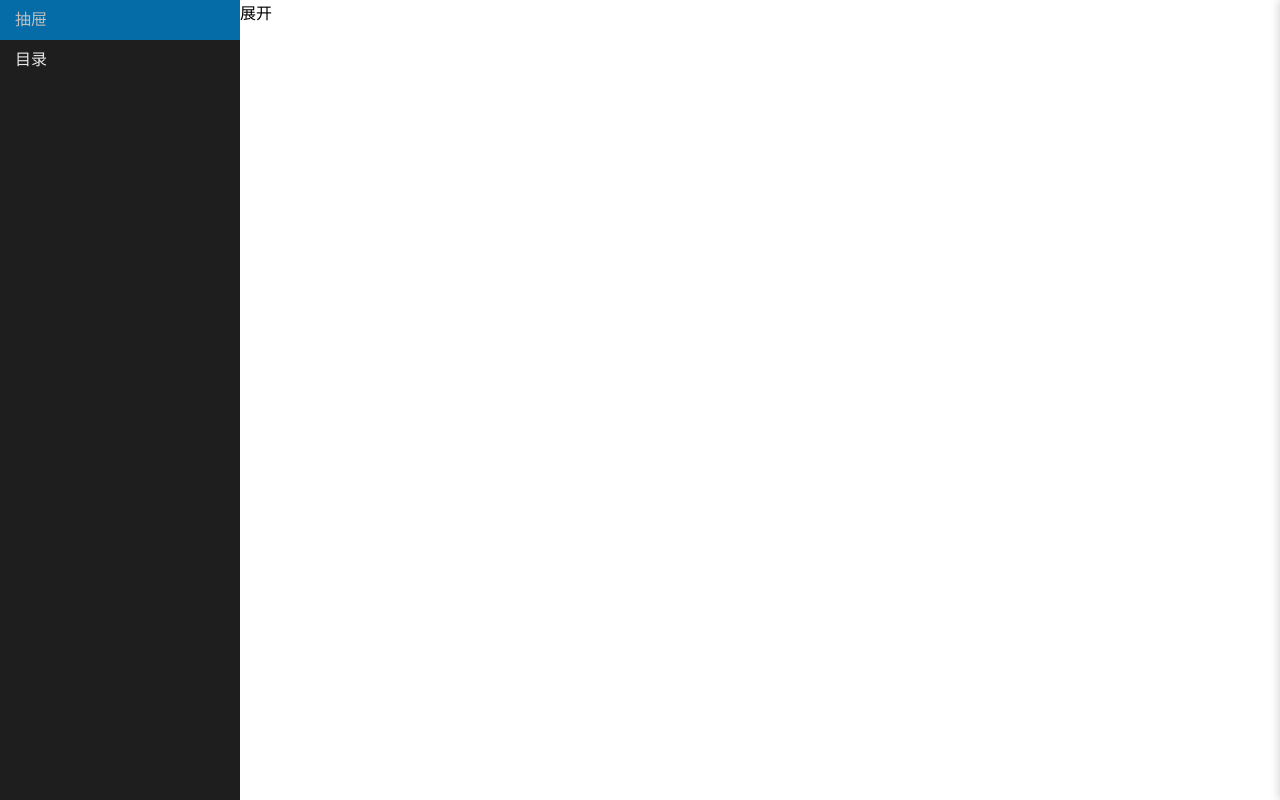
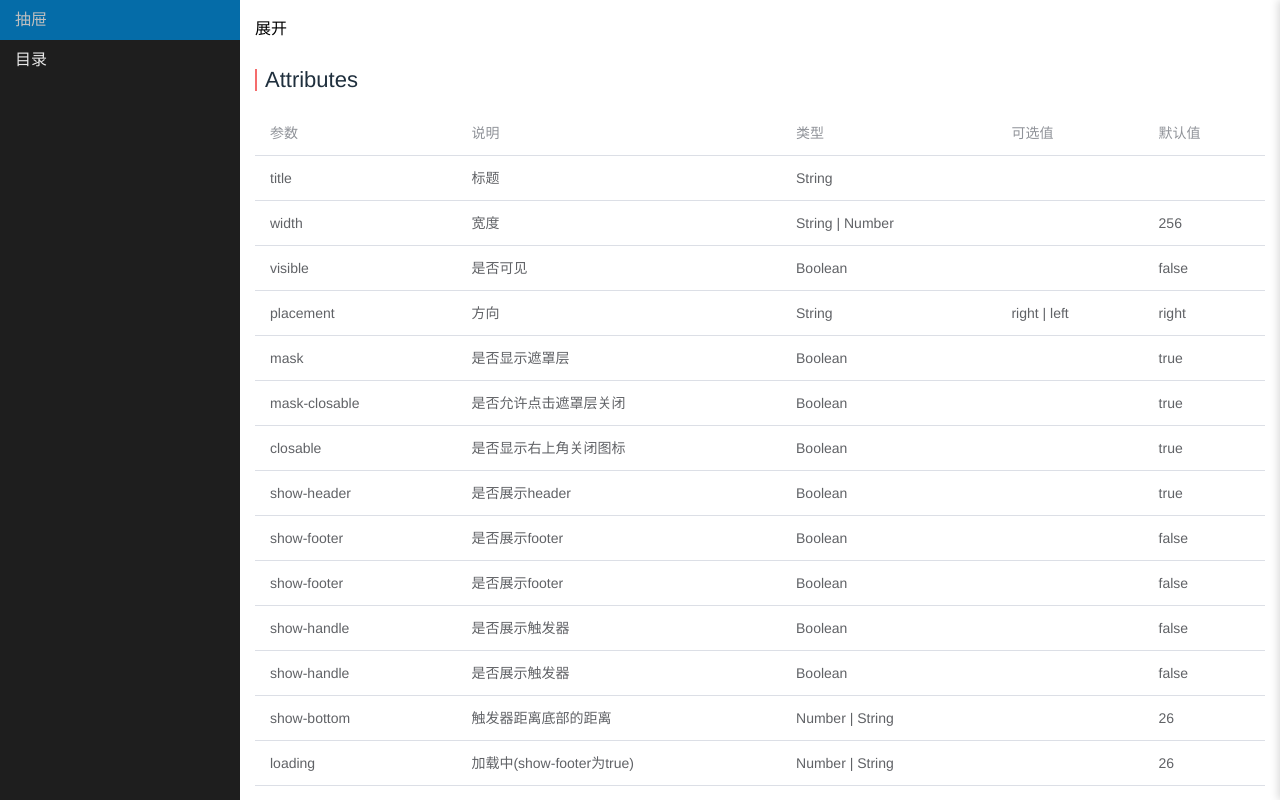
Before and after one commit to hcl0101/hcl, a Vue app: page /drawer in a window 1280 px wide. Built offline with nearby package versions, Linux system fonts and the light colour scheme.

Commit message:
completed component:hcl-drawer

```diff
--- a/src/components/drawer/Drawer.vue
+++ b/src/components/hcl-drawer/hcl-drawer.vue
@@ -1,34 +1,3 @@
-<!--
-依赖：
-  iconfont中的antD图标
-  elementUi中的el-button
--->
-
-<!--
-props:
-  参数            类型              默认值       说明
-  title           String           ''           抽屉的标题  //show-header为true
-  width           String|Number    256          抽屉的宽度
-  placement       String           'right'      抽屉的方向 right | left
-  visible         Boolean          false        是否可见
-  duration        String | Number  0.5          动画持续时间
-  mask            Boolean          true         是否显示遮罩层
-  maskClosable    Boolean          true         点击遮罩层，是否允许关闭
-  closable        Boolean          false        是否展示右上角关闭图标
-  show-header     Boolean          true         是否在顶部展示header
-  show-footer     Boolean          false        是否在底部展示footer
-  show-handle     Boolean          false        是否显示关闭器
-  handleBottom    Number           26           关闭器距离底部的距离
-  loading         Boolean          false        底部的提交按钮的状态， 需要配合show-footer使用
-  drawerClass     String           ''           外部传入的class样式， 用于自定义drawer
-
-event：
-  方法名          参数              说明
-  onClose         event对象         抽屉收起时的回调，
-  onSubmit        event对象         设置footer后，点击确认按钮触发的事件
--->
-
-
 <template>
   <div
     :class="[
@@ -40,7 +9,7 @@ event：
     <div
       class="hcl-drawer-mask"
       :style="{ background: mask ? '' : 'inherit' }"
-      @click="handleClick($event)">
+      @click="clickMask($event)">
     </div>
     <div
       class="hcl-drawer-content-wrapper"
@@ -93,20 +62,62 @@ export default {
   name: 'Drawer',
 
   props: {
-    title: { type: String, default: '' },               //标题
-    width: { type: [ Number, String ], default: 256 },  //drawer的宽度
-    placement: { type: String, default: 'right' },      //抽屉的方向： left|right
-    visible: { type: Boolean, default: false },         //drawer是否可见
-    duration: { type: [ Number, String ], default: '0.5' }, //动画持续时间
-    mask: { type: Boolean, default: true },             //是否有遮罩层
-    maskClosable: { type: Boolean, default: true },     //是否点击遮罩层关闭
-    closable: { type: Boolean, default: false },        //是否显示右上角关闭按钮
-    showHeader: { type: Boolean, default: true },       //是否显示header
-    showFooter: { type: Boolean, default: false },      //是否有footer
-    showHandle: { type: Boolean, default: false },      //是否显示关闭器
-    handleBottom: { type: Number, default: 26 },        //关闭器距离底部的距离
-    loading: { type: Boolean, default: false },         //点击确认时button的加载状态， 配合footer使用
-    drawerClass: { type: String, default: '' }          //外部的drawer的样式
+    title: {
+      type: String,
+      default: '标题'
+    },
+    width: {
+      type: [ Number, String ],
+      default: 256
+    },
+    placement: {
+      type: String,
+      default: 'right'
+    },
+    visible: {
+      type: Boolean,
+      default: false
+    },
+    duration: {
+      type: [ Number, String ],
+      default: '0.5'
+    },
+    mask: {
+      type: Boolean,
+      default: true
+    },
+    maskClosable: {
+      type: Boolean,
+      default: true
+    },
+    closable: {
+      type: Boolean,
+      default: false
+    },
+    showHeader: {
+      type: Boolean,
+      default: true
+    },
+    showFooter: {
+      type: Boolean,
+      default: false
+    },
+    showHandle: {
+      type: Boolean,
+      default: false
+    },
+    handleBottom: {
+      type: Number,
+      default: 26
+    },
+    loading: {
+      type: Boolean,
+      default: false
+    },
+    drawerClass: {
+      type: String,
+      default: ''
+    }
   },
 
   computed: {
@@ -154,18 +165,19 @@ export default {
   },
 
   methods: {
-    handleClick(event) {
+    clickMask(event) {
       if (this.mask && this.maskClosable) {
         this.closeDrawer(event);
       }
     },
 
     openDrawer() {
-      this.$emit('onOpen');
+      this.$emit('open');
     },
 
     closeDrawer(event) {
-      this.$emit('onClose', event);
+      this.$emit('update:visible', false);
+      this.$emit('close', event);
       setTimeout(() => {
         this.$emit('closed', event);
       }, this.duration * 1000);
@@ -180,7 +192,7 @@ export default {
     },
 
     submit(event) {
-      this.$emit('onSubmit', event);
+      this.$emit('sumit', event);
     }
   }
 }
--- a/src/views/Home.vue
+++ b/src/views/Home.vue
@@ -47,7 +47,7 @@
 </script>
 
 <style lang="scss" scoped>
-  .hcl, aside, main {
+  .hcl {
     height: 100%;
   }
   .hcl {
@@ -71,6 +71,8 @@
     main {
       flex: 1;
       width: 0;
+      padding: 15px;
+      overflow: auto;
     }
   }
 </style>
--- a/src/views/drawer/Drawer.vue
+++ b/src/views/drawer/Drawer.vue
@@ -1,25 +1,32 @@
 <template>
   <div>
     <button @click="handleClick">{{ btnText }}</button>
-    <Drawer
+    <template v-for="(api, index) in apis">
+      <Table :key="index" :title="api.title" :data="api.data"></Table>
+    </template>
+    <hcl-drawer
       title="标题"
-      :visible="visible">
-      <div>测试</div>
-    </Drawer>
+      :visible.sync="visible">
+      <div>内容...</div>
+    </hcl-drawer>
   </div>
 </template>
 
 <script>
-import Drawer from '@/components/drawer/Drawer';
+import hclDrawer from '@/components/hcl-drawer/hcl-drawer';
+import Table from '@/views/Table';
+import API from './api';
 
 export default {
   components: {
-    Drawer
+    hclDrawer,
+    Table
   },
 
   data() {
     return {
-      visible: false
+      visible: false,
+      apis: API
     }
   },
 
--- /dev/null
+++ b/src/views/drawer/api.js
@@ -0,0 +1,146 @@
+export default [
+  {
+    title: 'Attributes',
+    data: [
+      {
+        '参数': 'title',
+        '说明': '标题',
+        '类型': 'String',
+        '可选值': '',
+        '默认值': '',
+      },
+      {
+        '参数': 'width',
+        '说明': '宽度',
+        '类型': 'String | Number',
+        '可选值': '',
+        '默认值': '256'
+      },
+      {
+        '参数': 'visible',
+        '说明': '是否可见',
+        '类型': 'Boolean',
+        '可选值': '',
+        '默认值': 'false'
+      },
+      {
+        '参数': 'placement',
+        '说明': '方向',
+        '类型': 'String',
+        '可选值': 'right | left',
+        '默认值': 'right'
+      },
+      {
+        '参数': 'mask',
+        '说明': '是否显示遮罩层',
+        '类型': 'Boolean',
+        '可选值': '',
+        '默认值': 'true'
+      },
+      {
+        '参数': 'mask-closable',
+        '说明': '是否允许点击遮罩层关闭',
+        '类型': 'Boolean',
+        '可选值': '',
+        '默认值': 'true'
+      },
+      {
+        '参数': 'closable',
+        '说明': '是否显示右上角关闭图标',
+        '类型': 'Boolean',
+        '可选值': '',
+        '默认值': 'true'
+      },
+      {
+        '参数': 'show-header',
+        '说明': '是否展示header',
+        '类型': 'Boolean',
+        '可选值': '',
+        '默认值': 'true'
+      },
+      {
+        '参数': 'show-footer',
+        '说明': '是否展示footer',
+        '类型': 'Boolean',
+        '可选值': '',
+        '默认值': 'false'
+      },
+      {
+        '参数': 'show-footer',
+        '说明': '是否展示footer',
+        '类型': 'Boolean',
+        '可选值': '',
+        '默认值': 'false'
+      },
+      {
+        '参数': 'show-handle',
+        '说明': '是否展示触发器',
+        '类型': 'Boolean',
+        '可选值': '',
+        '默认值': 'false'
+      },
+      {
+        '参数': 'show-handle',
+        '说明': '是否展示触发器',
+        '类型': 'Boolean',
+        '可选值': '',
+        '默认值': 'false'
+      },
+      {
+        '参数': 'show-bottom',
+        '说明': '触发器距离底部的距离',
+        '类型': 'Number | String',
+        '可选值': '',
+        '默认值': '26'
+      },
+      {
+        '参数': 'loading',
+        '说明': '加载中(show-footer为true)',
+        '类型': 'Number | String',
+        '可选值': '',
+        '默认值': '26'
+      },
+      {
+        '参数': 'drawer-class',
+        '说明': '外部传入的class样式',
+        '类型': 'String',
+        '可选值': '',
+        '默认值': ''
+      }
+    ]
+  },
+  {
+    title: 'slots',
+    data: [
+      {
+        '名称': '-',
+        '说明': '抽屉内容'
+      }
+    ]
+  },
+  {
+    title: 'events',
+    data: [
+      {
+        '名称': 'open',
+        '说明': '打开抽屉',
+        '回调函数': '-'
+      },
+      {
+        '名称': 'close',
+        '说明': '关闭抽屉',
+        '回调函数': '-'
+      },
+      {
+        '名称': 'closed',
+        '说明': '抽屉关闭完毕后触发',
+        '回调函数': '-'
+      },
+      {
+        '名称': 'sumit',
+        '说明': '点击确认时触发(show-footer为true)',
+        '回调函数': '-'
+      },
+    ]
+  }
+]
```
